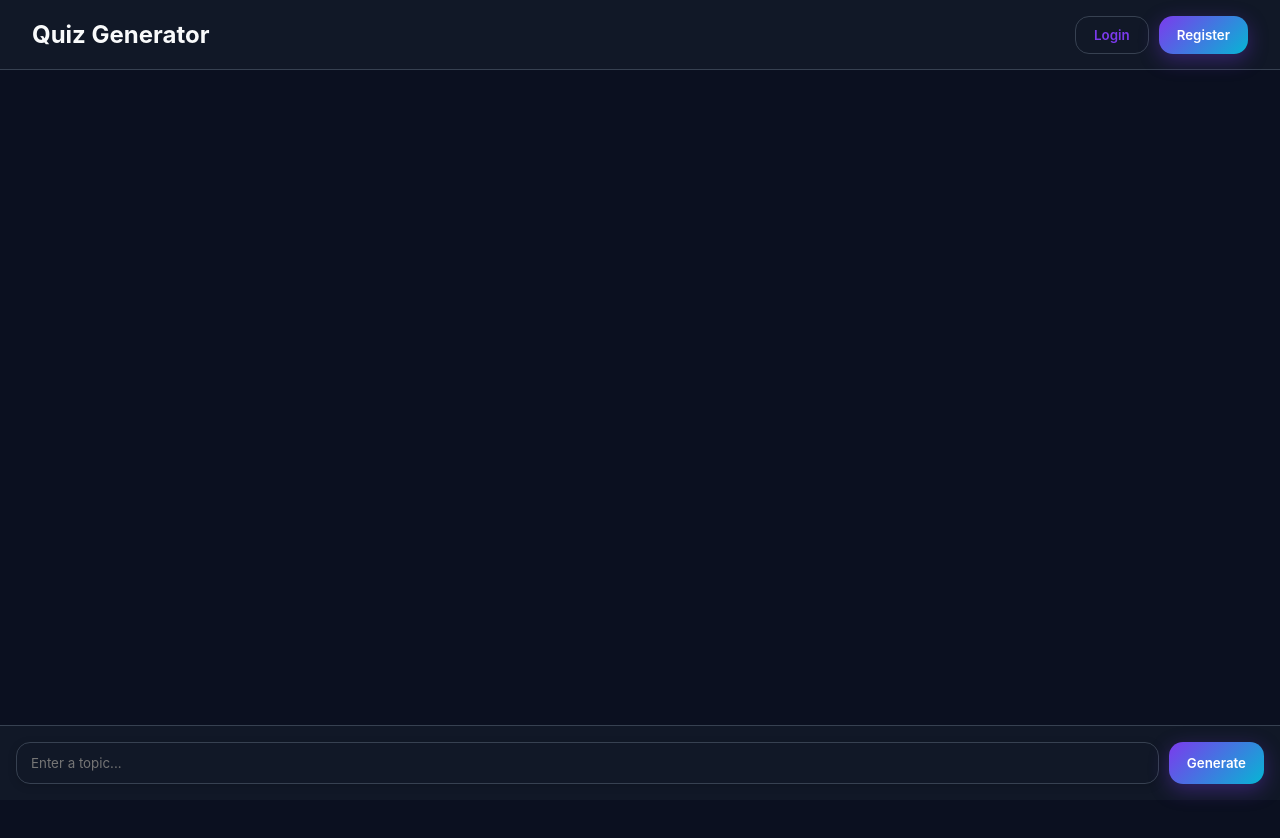
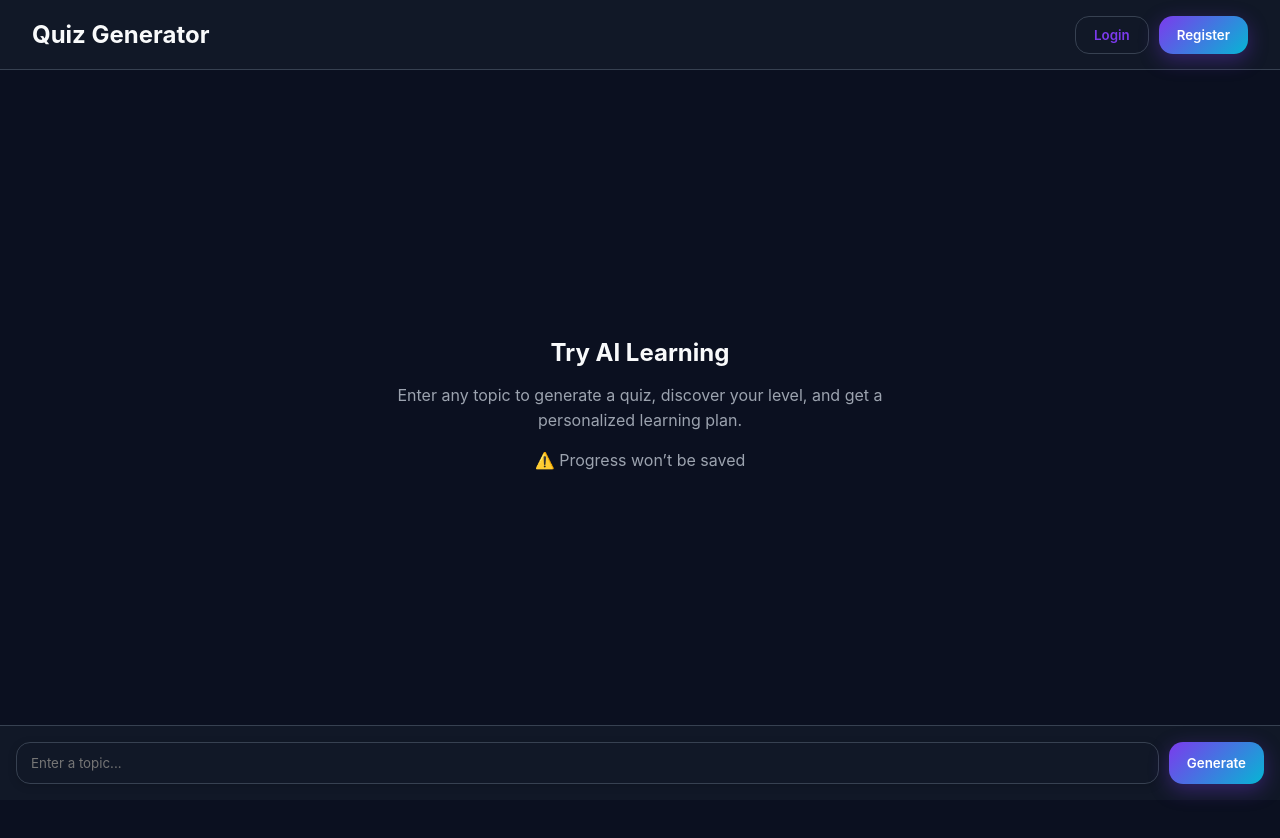
Before and after one commit to cerine0205/quiz-generator, a React (Vite) app: page /guest in a window 1280 px wide. Shown: the top 838 px of the page. Before the commit the page ends 800 px from the top, so only its background shows below. Built offline with nearby package versions, Linux system fonts and the light colour scheme.

Commit message:
feat(ui): add onboarding messages with centered layout for chat and guest

```diff
--- a/src/pages/GuestChat.jsx
+++ b/src/pages/GuestChat.jsx
@@ -118,6 +118,38 @@ export default function GuestChat() {
         }}
       >
         <div style={{ marginBottom: "24px" }}>
+
+          {!quiz && !loading && !userMessage && (
+  <div
+    style={{
+      minHeight: "calc(100vh - 200px)",
+      display: "flex",
+      alignItems: "center",
+      justifyContent: "center",
+    }}
+  >
+    <div
+      style={{
+        maxWidth: "500px",
+        textAlign: "center",
+      }}
+    >
+      <h2 style={{ marginBottom: "12px" }}>
+        Try AI Learning
+      </h2>
+
+      <p style={{ color: "var(--color-text-light)", lineHeight: "1.6" }}>
+        Enter any topic to generate a quiz, discover your level,
+        and get a personalized learning plan.
+      </p>
+
+      <p style={{ marginTop: "12px", color: "var(--color-text-light)" }}>
+        ⚠️ Progress won’t be saved
+      </p>
+
+    </div>
+  </div>
+)}
           {userMessage && <ChatBubble sender="user">{userMessage}</ChatBubble>}
 
           {loading && <Loading text="Generating quiz..." />}
--- a/src/pages/chat.jsx
+++ b/src/pages/chat.jsx
@@ -165,6 +165,36 @@ export default function Chat() {
                         paddingBottom: "120px",
                     }}
                 >
+
+
+                    {!quiz && !loading && !userMessage && (
+                        <div
+                            style={{
+                                height: "100%",
+                                display: "flex",
+                                alignItems: "center",
+                                justifyContent: "center",
+                            }}
+                        >
+                            <div
+                                style={{
+                                    maxWidth: "500px",
+                                    textAlign: "center",
+                                }}
+                            >
+                                <h2 style={{ marginBottom: "12px" }}>
+                                    Learn Smarter with AI
+                                </h2>
+
+                                <p style={{ color: "var(--color-text-light)", lineHeight: "1.6" }}>
+                                    Enter any topic to generate a quick quiz, discover your level,
+                                    and get a personalized 7-day learning plan.
+                                </p>
+
+
+                            </div>
+                        </div>
+                    )}
                     {userMessage && <ChatBubble sender="user">{userMessage}</ChatBubble>}
 
                     {loading && <Loading />}
@@ -335,6 +365,7 @@ export default function Chat() {
                     </div>
                 )}
 
+
             </div>
         </div>
     );
```
